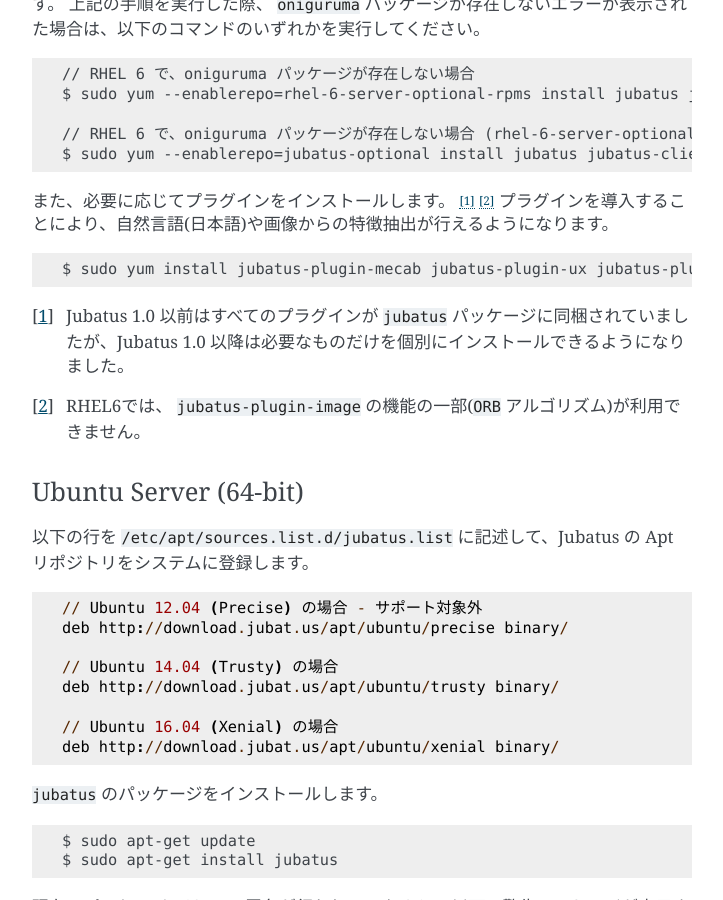
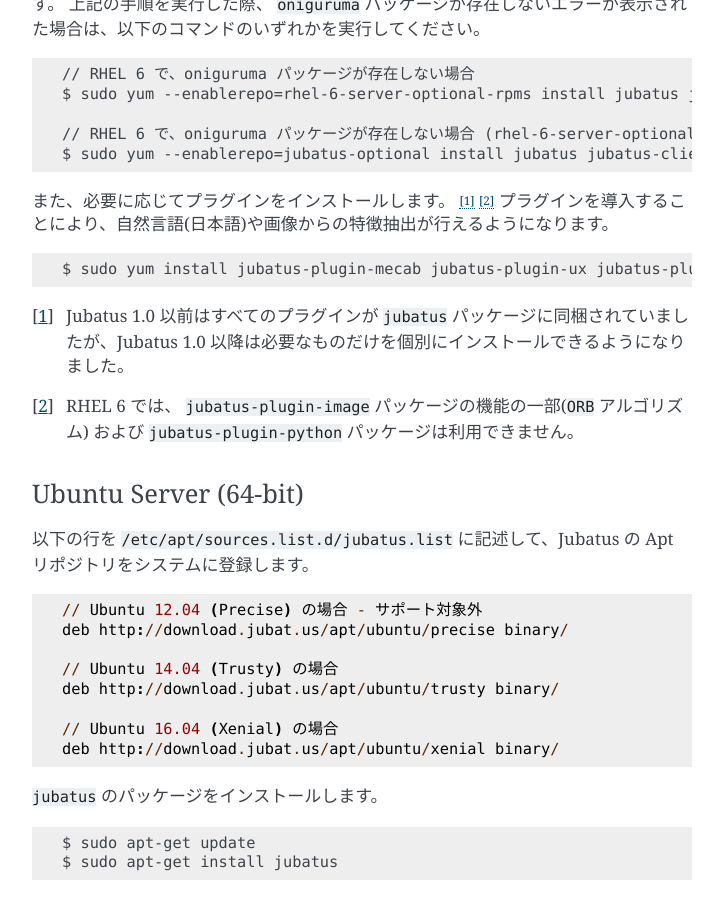
Before and after one commit to jubatus/website, a Sphinx documentation site: the page built from source/ja/quickstart.rst, in a window 1280 px wide and 900 px high, scrolled down 725 px. Shown: the whole window, without its empty margins (388-1111 px from the left). Built offline with Sphinx 7.4.7, drawn with Linux system fonts in a browser that asks for light colours; the version number could not be read and is left out.

Commit message:
add limitation notes for RHEL 6

```diff
--- a/source/en/quickstart.rst
+++ b/source/en/quickstart.rst
@@ -45,10 +45,10 @@
 
 ::
 
-  $ sudo yum install jubatus-plugin-mecab jubatus-plugin-ux jubatus-plugin-image
+  $ sudo yum install jubatus-plugin-mecab jubatus-plugin-ux jubatus-plugin-image jubatus-plugin-python
 
 .. [1] Prior to Jubatus 1.0, all plugins were bundled with ``jubatus`` package.  In Jubatus 1.0 or later, you can selectively install plug-ins you need.
-.. [2] A part of fuction in ``jubatus-plugin-image`` is not available in RHEL 6.
+.. [2] A part of fuction in ``jubatus-plugin-image`` package (``ORB`` algorithm) and ``jubatus-plugin-python`` package are not available in RHEL 6.
 
 Ubuntu Server (64-bit)
 ~~~~~~~~~~~~~~~~~~~~~~
--- a/source/ja/quickstart.rst
+++ b/source/ja/quickstart.rst
@@ -45,12 +45,12 @@
 
 ::
 
-  $ sudo yum install jubatus-plugin-mecab jubatus-plugin-ux jubatus-plugin-image
+  $ sudo yum install jubatus-plugin-mecab jubatus-plugin-ux jubatus-plugin-image jubatus-plugin-python
 
 
 
 .. [1] Jubatus 1.0 以前はすべてのプラグインが ``jubatus`` パッケージに同梱されていましたが、Jubatus 1.0 以降は必要なものだけを個別にインストールできるようになりました。
-.. [2] RHEL6では、 ``jubatus-plugin-image`` の機能の一部(``ORB`` アルゴリズム)が利用できません。
+.. [2] RHEL 6 では、 ``jubatus-plugin-image`` パッケージの機能の一部(``ORB`` アルゴリズム) および ``jubatus-plugin-python`` パッケージは利用できません。
 
 Ubuntu Server (64-bit)
 ~~~~~~~~~~~~~~~~~~~~~~
```
